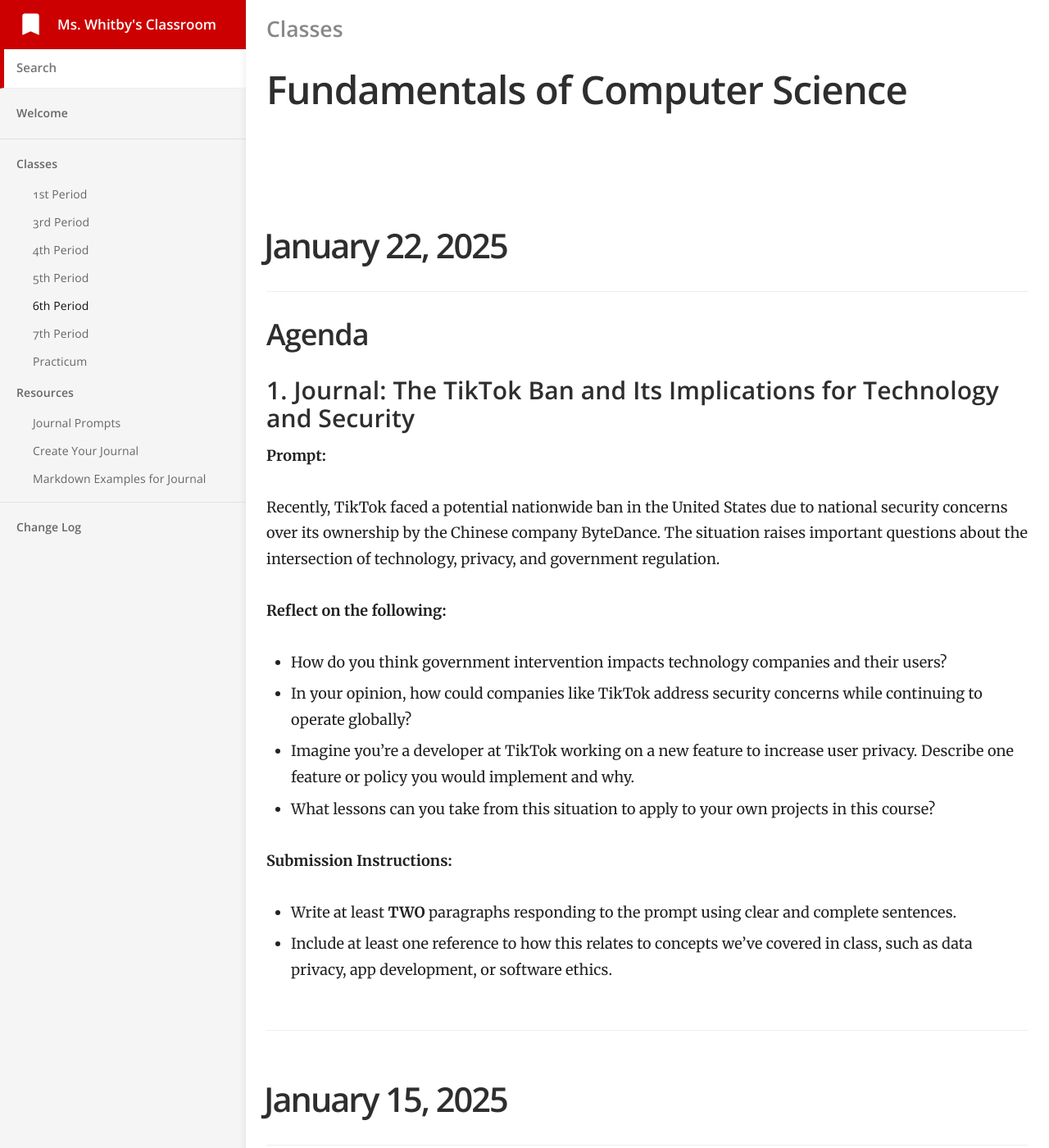
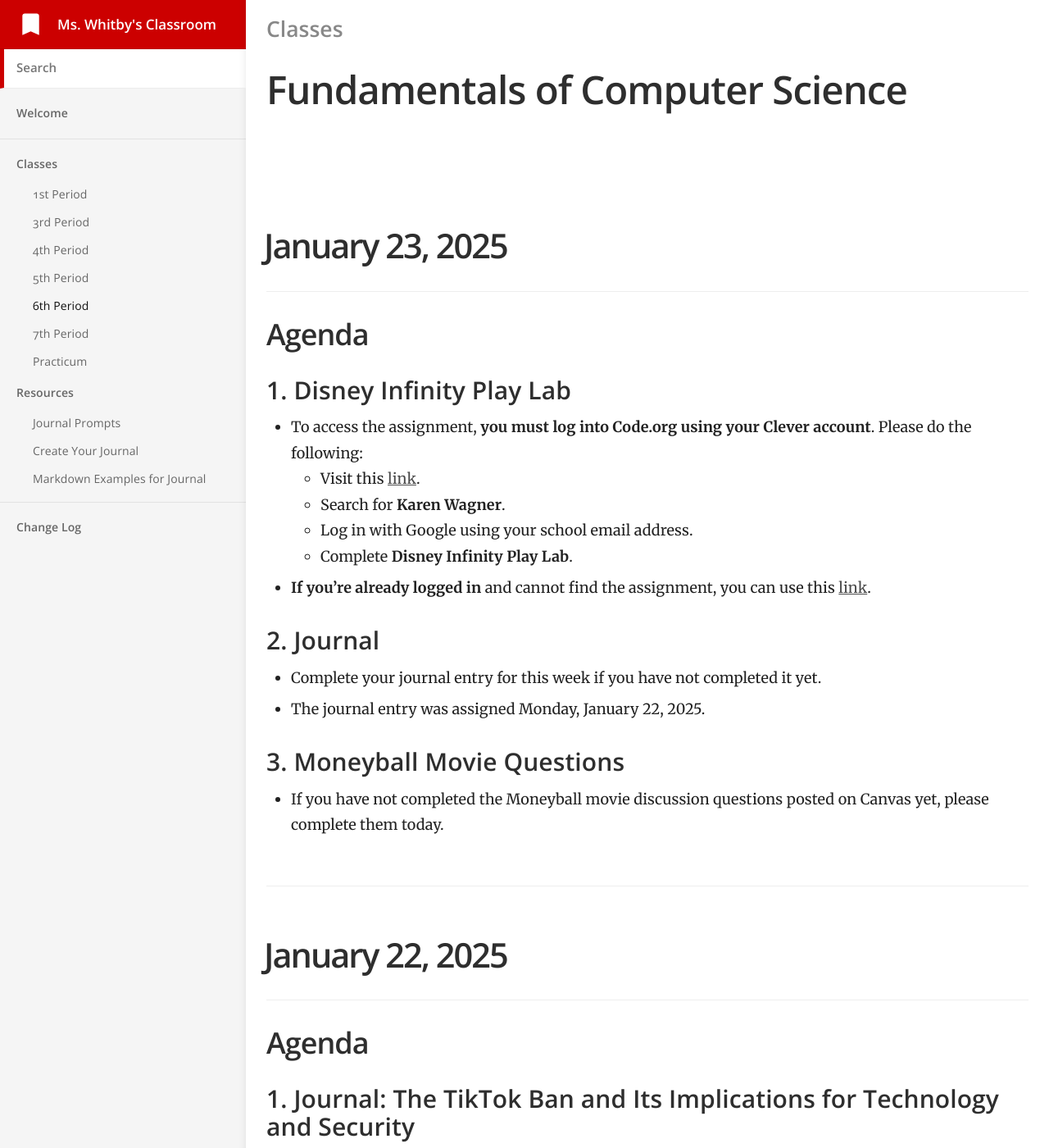
Before and after one commit to mswhitby/classroom, a Jekyll site: the page built from _docs/classes/6th.md, in a window 1280 px wide and 1400 px high. Shown: the whole window at 82% size. Built offline with Jekyll 4.4.1, drawn with Linux system fonts in a browser that asks for light colours.

Commit message:
Updated lessons

```diff
--- a/_docs/classes/6th.md
+++ b/_docs/classes/6th.md
@@ -4,6 +4,31 @@ subtitle: Fundamentals of Computer Science
 category: Classes
 order: 5
 ---
+
+# January 23, 2025
+
+## Agenda
+
+### 1. Disney Infinity Play Lab
+
+- To access the assignment, **you must log into Code.org using your Clever account**. Please do the following:
+    - Visit this [link](https://clever.com/oauth/district-picker?client_id=2f27405716644a951b23&redirect_uri=https%3A%2F%2Fstudio.code.org%2Fusers%2Fauth%2Fclever%2Fcallback&response_type=code&state=ede33ff61289cf32708a0f54079cdd23e31d0b0a02b0e0e8).
+    - Search for **Karen Wagner**.
+    - Log in with Google using your school email address.
+    - Complete **Disney Infinity Play Lab**.
+
+- **If you're already logged in** and cannot find the assignment, you can use this [link](https://studio.code.org/s/infinity).
+
+### 2. Journal
+
+- Complete your journal entry for this week if you have not completed it yet.
+- The journal entry was assigned Monday, January 22, 2025.
+
+### 3. Moneyball Movie Questions
+
+- If you have not completed the Moneyball movie discussion questions posted on Canvas yet, please complete them today.
+
+----
 
 # January 22, 2025
 
```
Also changed, not shown: _docs/classes/3rd.md (+25 -0 lines), _docs/classes/4th.md (+25 -0 lines).
